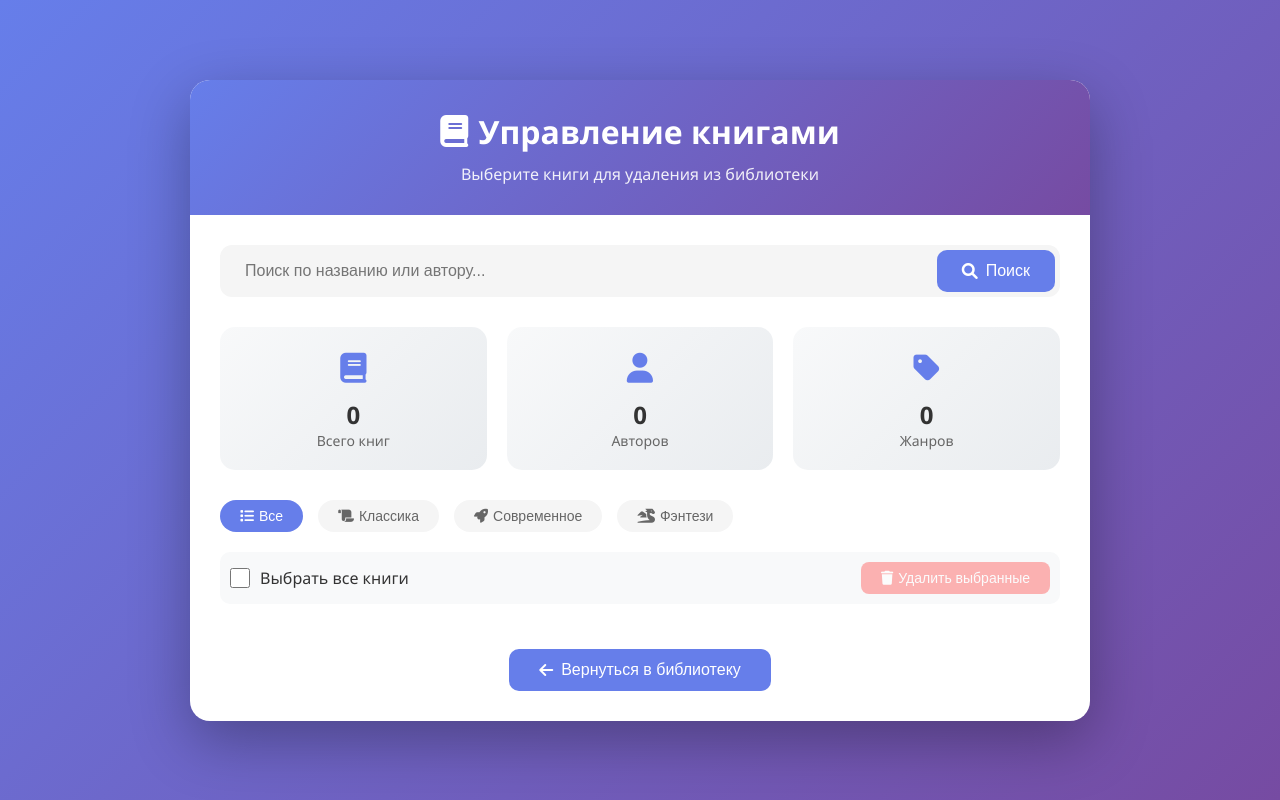
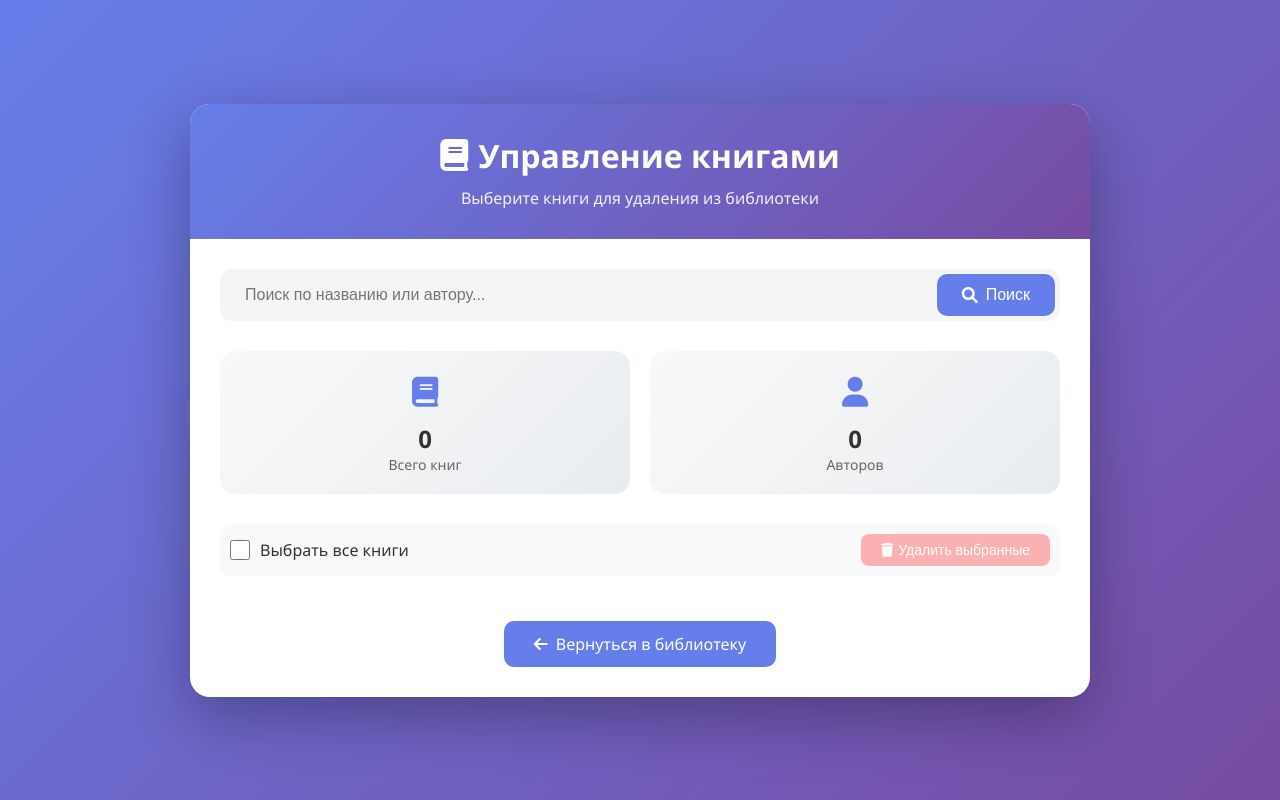
Before and after one commit to hail366914-lgtm/notepad, a Python web app: template templates/del.html in a window 1280 px wide. Run offline with Jinja, Linux system fonts and the light colour scheme; the template is opened without the code that fills it, so the values that code supplies are empty.

Commit message:
del.html

```diff
--- a/templates/del.html
+++ b/templates/del.html
@@ -477,41 +424,6 @@
             color: #333;
         }
 
-        /* Фильтры */
-        .filters {
-            display: flex;
-            gap: 15px;
-            margin-bottom: 20px;
-            flex-wrap: wrap;
-        }
-
-        .filter-btn {
-            background: #f5f5f5;
-            border: none;
-            padding: 8px 20px;
-            border-radius: 25px;
-            cursor: pointer;
-            font-size: 14px;
-            color: #666;
-            transition: all 0.3s ease;
-            display: flex;
-            align-items: center;
-            gap: 5px;
-        }
-
-        .filter-btn.active {
-            background: #667eea;
-            color: white;
-        }
-
-        .filter-btn:hover {
-            background: #e0e0e0;
-        }
-        .filter-btn.active:hover {
-            background: #5a67d8;
-        }
-
-        /* Кнопка "Выбрать все" */
         .select-all {
             display: flex;
             align-items: center;
@@ -579,6 +490,26 @@
         .empty-state p {
             color: #666;
         }
+
+        .back-btn {
+            background: #667eea;
+            color: white;
+            border: none;
+            padding: 12px 30px;
+            border-radius: 10px;
+            cursor: pointer;
+            font-size: 16px;
+            display: inline-flex;
+            align-items: center;
+            gap: 8px;
+            transition: all 0.3s ease;
+            text-decoration: none;
+        }
+
+        .back-btn:hover {
+            background: #5a67d8;
+            transform: scale(1.02);
+        }
     </style>
 </head>
 <body>
@@ -619,34 +548,7 @@
                     <div class="stat-number" id="totalAuthors">0</div>
                     <div class="stat-label">Авторов</div>
                 </div>
-                <div class="stat-card">
-                    <div class="stat-icon">
-                        <i class="fas fa-tag"></i>
             </div>
-                    <div class="stat-number" id="totalGenres">0</div>
-                    <div class="stat-label">Жанров</div>
-                </div>
-            </div>
-
-
-            <div class="filters">
-                <button class="filter-btn active" onclick="filterBooks('all')">
-                    <i class="fas fa-list"></i>
-                    Все
-                </button>
-                <button class="filter-btn" onclick="filterBooks('classic')">
-                    <i class="fas fa-scroll"></i>
-                    Классика
-                </button>
-                <button class="filter-btn" onclick="filterBooks('modern')">
-                    <i class="fas fa-rocket"></i>
-                    Современное
-                </button>
-                <button class="filter-btn" onclick="filterBooks('fantasy')"><i class="fas fa-dragon"></i>
-                    Фэнтези
-                </button>
-            </div>
-
 
             <div class="select-all">
                 <input type="checkbox" id="selectAllCheckbox" onchange="toggleSelectAll()">
@@ -657,19 +559,16 @@
                 </button>
             </div>
 
-
             <div class="books-list" id="booksList"></div>
 
-
             <div style="text-align: center; margin-top: 30px;">
-                <button onclick="goBack()" style="background: #667eea; color: white; border: none; padding: 12px 30px; border-radius: 10px; cursor: pointer; font-size: 16px; display: inline-flex; align-items: center; gap: 8px; transition: all 0.3s ease;">
+                <a href="/" class="back-btn">
                     <i class="fas fa-arrow-left"></i>
                     Вернуться в библиотеку
-                </button>
+                </a>
             </div>
         </div>
     </div>
-
 
     <div class="modal" id="confirmModal">
         <div class="modal-content">
@@ -691,30 +590,27 @@
         </div>
     </div>
 
-
     <div id="notification" class="notification" style="display: none;"></div>
 
     <script>
-
-        let books = [
-            { id: 1, title: 'Война и мир', author: 'Лев Толстой', year: 1869, genre: 'Классика', tags: ['роман', 'исторический'] },
-            { id: 2, title: 'Преступление и наказание', author: 'Федор Достоевский', year: 1866, genre: 'Классика', tags: ['роман', 'психологический'] },
-            { id: 3, title: 'Мастер и Маргарита', author: 'Михаил Булгаков', year: 1967, genre: 'Классика', tags: ['роман', 'мистика'] },
-            { id: 4, title: '1984', author: 'Джордж Оруэлл', year: 1949, genre: 'Современное', tags: ['антиутопия'] },
-            { id: 5, title: 'Гарри Поттер', author: 'Дж.К. Роулинг', year: 1997, genre: 'Фэнтези', tags: ['фэнтези', 'приключения'] },
-            { id: 6, title: 'Властелин колец', author: 'Дж.Р.Р. Толкин', year: 1954, genre: 'Фэнтези', tags: ['фэнтези', 'эпический'] }
-        ];
-
+        let books = [];
         let selectedBooks = new Set();
-        let currentFilter = 'all';
         let bookToDelete = null;
 
+        document.addEventListener('DOMContentLoaded', function() {
+            loadBooks();
+        });
 
-        document.addEventListener('DOMContentLoaded', function() {
+        async function loadBooks() {
+            try {
+                const response = await fetch('/api/books');
+                books = await response.json();
                 displayBooks();
                 updateStats();
-        });
-
+            } catch (error) {
+                showNotification('Ошибка при загрузке книг', 'error');
+            }
+        }
 
         function displayBooks() {
             const booksList = document.getElementById('booksList');
@@ -722,19 +618,12 @@
 
             let filteredBooks = books;
 
-
             if (searchTerm) {
                 filteredBooks = filteredBooks.filter(book =>
                     book.title.toLowerCase().includes(searchTerm) ||
                     book.author.toLowerCase().includes(searchTerm)
                 );
             }
-
-
-            if (currentFilter !== 'all') {
-                filteredBooks = filteredBooks.filter(book =>
-                    book.genre.toLowerCase() === currentFilter.toLowerCase()
-                );}
 
             if (filteredBooks.length === 0) {
                 booksList.innerHTML = `
@@ -748,7 +637,7 @@
             }
 
             booksList.innerHTML = filteredBooks.map(book => `
-                <div class="book-card" id="book-${book.id}" data-genre="${book.genre}">
+                <div class="book-card" id="book-${book.id}">
                     <div class="book-cover">
                         <i class="fas fa-book"></i>
                     </div>
@@ -761,14 +650,6 @@
                             <i class="fas fa-user"></i>
                             ${book.author}
                         </div>
-                        <div class="book-year">
-                            <i class="fas fa-calendar"></i>
-                            ${book.year} г.
-                        </div>
-                        <div class="book-tags">
-                            <span class="tag">${book.genre}</span>
-                            ${book.tags.map(tag => `<span class="tag">${tag}</span>`).join('')}
-                        </div>
                     </div>
                     <button class="delete-btn" onclick="openDeleteModal(${book.id})">
                         <i class="fas fa-trash"></i>
@@ -779,28 +660,15 @@
             updateSelectAllCheckbox();
         }
 
-
         function updateStats() {
             document.getElementById('totalBooks').textContent = books.length;
             const uniqueAuthors = new Set(books.map(book => book.author)).size;
             document.getElementById('totalAuthors').textContent = uniqueAuthors;
-            const uniqueGenres = new Set(books.map(book => book.genre)).size;
-            document.getElementById('totalGenres').textContent = uniqueGenres;
         }
-
 
         function searchBooks() {
             displayBooks();
         }
-
-
-        function filterBooks(filter) {
-            currentFilter = filter;
-            document.querySelectorAll('.filter-btn').forEach(btn => btn.classList.remove('active'));
-            event.target.classList.add('active');
-            displayBooks();
-        }
-
 
         function toggleBookSelection(bookId) {
             if (selectedBooks.has(bookId)) {
@@ -824,52 +691,58 @@
             updateDeleteSelectedButton();
         }
 
-
         function updateSelectAllCheckbox() {
             const selectAllCheckbox = document.getElementById('selectAllCheckbox');
             selectAllCheckbox.checked = selectedBooks.size === books.length && books.length > 0;
         }
-
 
         function updateDeleteSelectedButton() {
             const deleteSelectedBtn = document.getElementById('deleteSelectedBtn');
             deleteSelectedBtn.disabled = selectedBooks.size === 0;
         }
 
-
-        function deleteSelectedBooks() {
+        async function deleteSelectedBooks() {
             if (selectedBooks.size === 0) return;
 
             bookToDelete = Array.from(selectedBooks);
-            document.getElementById('modalMessage').textContent =
-                Вы уверены, что хотите удалить ${selectedBooks.size} книг?;
+            document.getElementById('modalMessage').textContent = `Вы уверены, что хотите удалить ${selectedBooks.size} книг?`;
             document.getElementById('confirmModal').classList.add('active');
         }
-
 
         function openDeleteModal(bookId) {
             bookToDelete = bookId;
             const book = books.find(b => b.id === bookId);
-            document.getElementById('modalMessage').textContent =
-                Вы уверены, что хотите удалить книгу "${book.title}"?;
+            document.getElementById('modalMessage').textContent = `Вы уверены, что хотите удалить книгу "${book.title}"?`;
             document.getElementById('confirmModal').classList.add('active');
         }
-
 
         function closeModal() {
             document.getElementById('confirmModal').classList.remove('active');
             bookToDelete = null;
         }
 
+        async function confirmDelete() {
+            try {
+                if (Array.isArray(bookToDelete)) {
+                    const response = await fetch('/api/books', {
+                        method: 'DELETE',
+                        headers: {
+                            'Content-Type': 'application/json',
+                        },
+                        body: JSON.stringify({ book_ids: bookToDelete })
+                    });
 
-        function confirmDelete() {
-            if (Array.isArray(bookToDelete)) {
-                // Удаление нескольких книг
+                    if (response.ok) {
                         books = books.filter(book => !bookToDelete.includes(book.id));
                         selectedBooks.clear();
                         showNotification(`Успешно удалено ${bookToDelete.length} книг`, 'success');
+                    }
                 } else {
+                    const response = await fetch(`/api/books/${bookToDelete}`, {
+                        method: 'DELETE'
+                    });
 
+                    if (response.ok) {
                         const bookElement = document.getElementById(`book-${bookToDelete}`);
                         bookElement.classList.add('deleted');
 
@@ -880,17 +753,21 @@
                             showNotification('Книга успешно удалена', 'success');
                         }, 500);
                     }
+                }
 
                 closeModal();
                 updateStats();
                 updateDeleteSelectedButton();
+            } catch (error) {
+                showNotification('Ошибка при удалении', 'error');
+                closeModal();
             }
-
+        }
 
         function showNotification(message, type) {
             const notification = document.getElementById('notification');
             notification.style.display = 'flex';
-            notification.className = notification ${type};
+            notification.className = `notification ${type}`;
             notification.innerHTML = `
                 <i class="fas ${type === 'success' ? 'fa-check-circle' : 'fa-exclamation-circle'}"></i>
                 <span class="notification-message">${message}</span>
@@ -904,17 +781,10 @@
             }, 3000);
         }
 
-
         function closeNotification() {
             const notification = document.getElementById('notification');
             notification.style.display = 'none';
         }
-
-
-        function goBack() {
-            window.location.href = 'library.html'; // Замените на URL вашей библиотеки
-        }
-
 
         document.getElementById('searchInput').addEventListener('keypress', function(e) {
             if (e.key === 'Enter') {
```
Also changed, not shown: other parts of templates/del.html (+0 -57 lines). Lines whose indentation alone changed are shown as unchanged.
